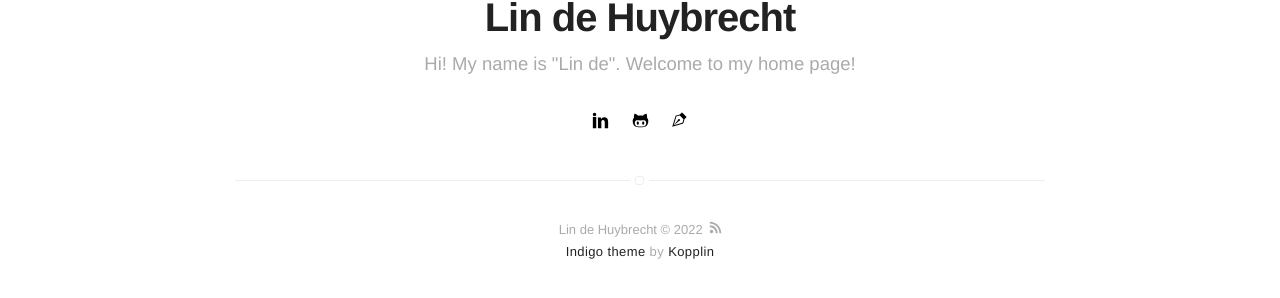
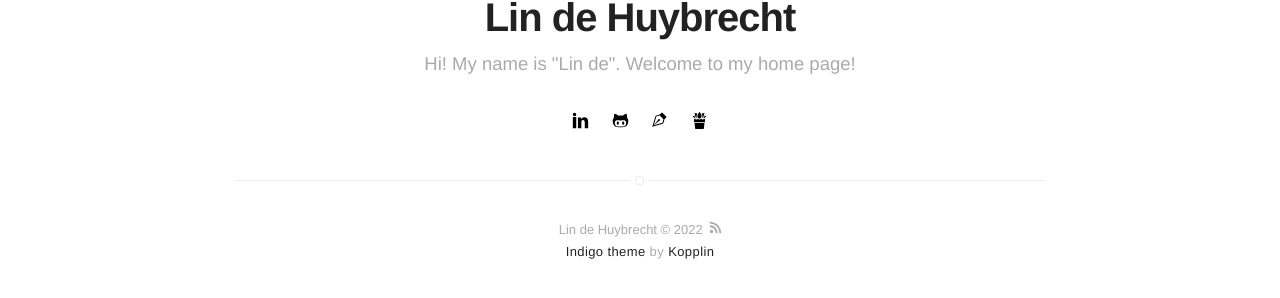
Before and after one commit to LndH/lndh, a Jekyll site: the page built from index.html, in a window 1280 px wide. Shown: the part 384-682 px from the top of the page. Built offline with Jekyll 4.4.1, drawn with Linux system fonts in a browser that asks for light colours.

Commit message:
added link to digital garden

```diff
--- a/_config.yml
+++ b/_config.yml
@@ -55,6 +55,7 @@ github: LndH
 #email: myemail@gmail.com
 writing: https://www.stamijtoe.be
 mastodon:
+garden: https://www.garden.lindehuybrecht.com
 
 # authors:
 #   johndoe:
--- a/_includes/icons.html
+++ b/_includes/icons.html
@@ -182,6 +182,19 @@
             <path style=" stroke:none;fill-rule:nonzero;fill:rgb(100%,100%,100%);fill-opacity:1;" d="M 12.328125 5.523438 L 12.328125 9.726562 L 10.652344 9.726562 L 10.652344 5.644531 C 10.652344 4.785156 10.285156 4.351562 9.558594 4.351562 C 8.75 4.351562 8.347656 4.867188 8.347656 5.890625 L 8.347656 8.125 L 6.679688 8.125 L 6.679688 5.890625 C 6.679688 4.867188 6.277344 4.351562 5.472656 4.351562 C 4.742188 4.351562 4.378906 4.785156 4.378906 5.644531 L 4.378906 9.726562 L 2.703125 9.726562 L 2.703125 5.523438 C 2.703125 4.664062 2.921875 3.980469 3.363281 3.476562 C 3.820312 2.972656 4.417969 2.710938 5.160156 2.710938 C 6.015625 2.710938 6.667969 3.039062 7.097656 3.695312 L 7.515625 4.390625 L 7.933594 3.695312 C 8.363281 3.039062 9.011719 2.710938 9.871094 2.710938 C 10.609375 2.710938 11.207031 2.972656 11.664062 3.476562 C 12.105469 3.980469 12.328125 4.664062 12.328125 5.523438 "/>
         </symbol>
 
+        <symbol id="icon-garden" viewBox="0 0 17 17">
+            <title>Digital Garden</title>
+
+            <path xmlns="http://www.w3.org/2000/svg" style=" stroke:none;fill-rule:nonzero;fill:rgb(0%,0%,0%);fill-opacity:1;" d="M 4.144531 16.496094 C 4.179688 16.785156 4.421875 17 4.710938 17 L 12.289062 17 C 12.578125 17 12.820312 16.785156 12.855469 16.496094 L 13.511719 10.9375 L 3.488281 10.9375 Z M 4.144531 16.496094 "/>
+            <path xmlns="http://www.w3.org/2000/svg" style=" stroke:none;fill-rule:nonzero;fill:rgb(0%,0%,0%);fill-opacity:1;" d="M 15.175781 4.550781 C 14.730469 4.21875 14.199219 3.863281 13.664062 3.558594 C 13.390625 4.53125 12.988281 5.554688 12.441406 6.101562 C 12.246094 6.296875 12.019531 6.453125 11.757812 6.578125 C 12.667969 6.484375 14.144531 5.59375 15.175781 4.824219 C 15.21875 4.792969 15.246094 4.742188 15.246094 4.6875 C 15.246094 4.636719 15.21875 4.585938 15.175781 4.550781 Z M 15.175781 4.550781 "/>
+            <path xmlns="http://www.w3.org/2000/svg" style=" stroke:none;fill-rule:nonzero;fill:rgb(0%,0%,0%);fill-opacity:1;" d="M 4.558594 6.101562 C 4.011719 5.554688 3.609375 4.53125 3.335938 3.558594 C 2.800781 3.863281 2.269531 4.21875 1.824219 4.550781 C 1.78125 4.585938 1.753906 4.636719 1.753906 4.6875 C 1.753906 4.742188 1.78125 4.792969 1.824219 4.824219 C 2.855469 5.59375 4.332031 6.484375 5.242188 6.578125 C 4.980469 6.453125 4.753906 6.296875 4.558594 6.101562 Z M 4.558594 6.101562 "/>
+            <path xmlns="http://www.w3.org/2000/svg" style=" stroke:none;fill-rule:nonzero;fill:rgb(0%,0%,0%);fill-opacity:1;" d="M 8.101562 6.617188 C 8.257812 6.71875 8.367188 6.78125 8.40625 6.800781 C 8.414062 6.804688 8.417969 6.804688 8.417969 6.808594 C 8.46875 6.835938 8.53125 6.835938 8.582031 6.808594 C 8.667969 6.761719 10.691406 5.652344 10.691406 4.226562 C 10.691406 3.121094 9.398438 1.09375 8.636719 0.0703125 C 8.605469 0.0273438 8.554688 0 8.5 0 C 8.445312 0 8.394531 0.0273438 8.363281 0.0703125 C 7.601562 1.09375 6.308594 3.121094 6.308594 4.226562 C 6.308594 5.328125 7.511719 6.238281 8.101562 6.617188 Z M 8.101562 6.617188 "/>
+            <path xmlns="http://www.w3.org/2000/svg" style=" stroke:none;fill-rule:nonzero;fill:rgb(0%,0%,0%);fill-opacity:1;" d="M 5.121094 5.535156 C 5.390625 5.804688 5.765625 5.980469 6.242188 6.054688 C 5.828125 5.550781 5.511719 4.933594 5.511719 4.226562 C 5.511719 3.445312 5.957031 2.433594 6.453125 1.546875 C 5.542969 1.257812 4.523438 1.054688 3.828125 0.953125 C 3.820312 0.949219 3.8125 0.949219 3.804688 0.949219 C 3.757812 0.949219 3.714844 0.96875 3.683594 1 C 3.644531 1.039062 3.628906 1.09375 3.636719 1.144531 C 3.820312 2.410156 4.339844 4.753906 5.121094 5.535156 Z M 5.121094 5.535156 "/>
+            <path xmlns="http://www.w3.org/2000/svg" style=" stroke:none;fill-rule:nonzero;fill:rgb(0%,0%,0%);fill-opacity:1;" d="M 10.757812 6.054688 C 11.234375 5.980469 11.609375 5.804688 11.878906 5.535156 C 12.660156 4.753906 13.179688 2.410156 13.363281 1.144531 C 13.371094 1.09375 13.355469 1.039062 13.316406 1 C 13.285156 0.96875 13.242188 0.949219 13.195312 0.949219 C 13.1875 0.949219 13.179688 0.949219 13.171875 0.953125 C 12.476562 1.054688 11.457031 1.257812 10.546875 1.546875 C 11.042969 2.433594 11.488281 3.445312 11.488281 4.226562 C 11.488281 4.933594 11.171875 5.550781 10.757812 6.054688 Z M 10.757812 6.054688 "/>
+            <path xmlns="http://www.w3.org/2000/svg" style=" stroke:none;fill-rule:nonzero;fill:rgb(0%,0%,0%);fill-opacity:1;" d="M 13.855469 6.625 C 13.105469 7.035156 12.269531 7.386719 11.605469 7.386719 C 10.996094 7.386719 10.464844 7.128906 10.023438 6.785156 C 9.5625 7.167969 9.128906 7.417969 8.960938 7.507812 C 8.820312 7.585938 8.660156 7.625 8.5 7.625 C 8.339844 7.625 8.183594 7.585938 8.042969 7.507812 C 7.871094 7.417969 7.4375 7.167969 6.976562 6.785156 C 6.535156 7.128906 6.003906 7.386719 5.394531 7.386719 C 4.730469 7.382812 3.894531 7.035156 3.144531 6.625 C 3.078125 6.648438 3.023438 6.710938 3.023438 6.789062 L 3.023438 10.023438 C 3.023438 10.121094 3.101562 10.195312 3.195312 10.195312 L 13.804688 10.195312 C 13.898438 10.195312 13.976562 10.121094 13.976562 10.023438 L 13.976562 6.789062 C 13.976562 6.710938 13.921875 6.648438 13.855469 6.625 Z M 13.855469 6.625 "/>
+
+        </symbol>
+
 
     </defs>
 </svg>
--- a/_includes/social-links.html
+++ b/_includes/social-links.html
@@ -118,4 +118,10 @@
             <svg class="icon icon-mastodon"><use xlink:href="#icon-mastodon"></use></svg>
         </a>
     {% endif %}
+
+    {% if site.garden %}
+        <a class="link" data-title="{{ site.garden }}" href="{{ site.garden }}" target="_blank">
+            <svg class="icon icon-garden"><use xlink:href="#icon-garden"></use></svg>
+        </a>
+    {% endif %}
 </div>
```
